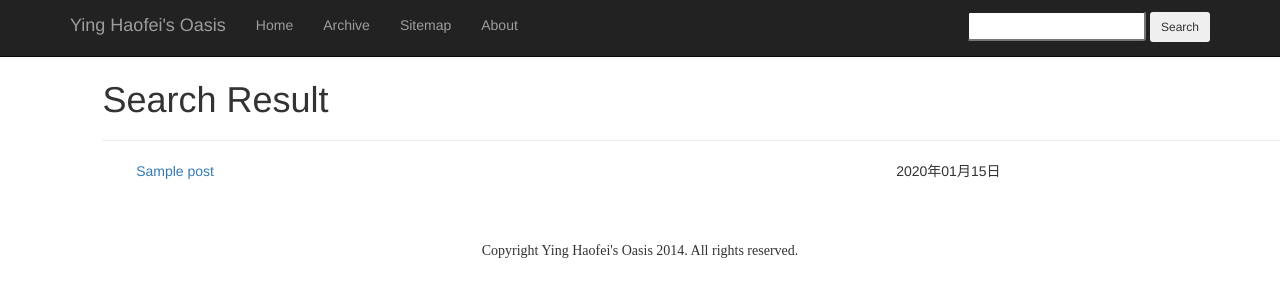
After one commit to yhfyhf/Django-Blog, a Django app: template templates/blog/search.html in a window 1280 px wide. The commit adds this page. Shown: the top 300 px of the page. Run offline with Django 3.2, Linux system fonts and the light colour scheme; the template is opened without the code that fills it: values that come from a table or form of the project are taken from there, others are empty; tables that the repository leaves empty hold one stand-in row (values such as "Sample post"); parts of the project's set-up code (start-up, migrations or seed data) failed here and were passed over; some libraries are stand-ins or nearby versions.

Commit message:
templates

```diff
--- a/templates/blog/base.html
+++ b/templates/blog/base.html
@@ -36,14 +36,11 @@
 	       	<li>
 	          <a href="#">About</a>
 	        </li>
-	        <li>
-
-        	</li>
 	      </ul>
-	      		        <form class="search" method="get" action="/">
-	                <input type="text" class="input-medium search-query" value="" name="s" id="s">
-	                <button type="submit" class="btn btn-sm">Search</button>
-	        	</form>
+	      	<form class="search" method="get" action="/search/">
+	            <input type="text" class="input-sm search-query" value="" name="q">
+	            <input type="submit" class="btn btn-sm" value="Search">
+	       	</form>
 	    </nav>
 	  </div>
 	</header>
--- a/templates/blog/index.html
+++ b/templates/blog/index.html
@@ -70,9 +70,7 @@ tinymce.init({
 </script>
 
 
-
-
-<form action="/blog/" method="post" accept-charset="utf-8">
+<form action="/" method="post" accept-charset="utf-8">
 	{% csrf_token %}
 	{{ form.as_p }}
 	<input type="submit" value="Submit">
--- /dev/null
+++ b/templates/blog/search.html
@@ -0,0 +1,15 @@
+{% extends "blog/base.html" %}
+
+{% block mainbody %}
+<h1>Search Result</h1><hr>
+<div class="container">
+	{% for post in post_list %}
+		<div class="title col-md-8">
+			<a href="/blog/{{ post.id }}">{{ post.title }}</a>
+		</div>
+		<div class="col-md-4">
+			{{ post.pub_date|date:"Y年m月d日" }}
+		</div>
+	{% endfor %}
+</div>
+{% endblock %}
```
Also changed, not shown: templates/blog/blog.html (+11 -0 lines), templates/users/login.html (added, +8 -0 lines).
